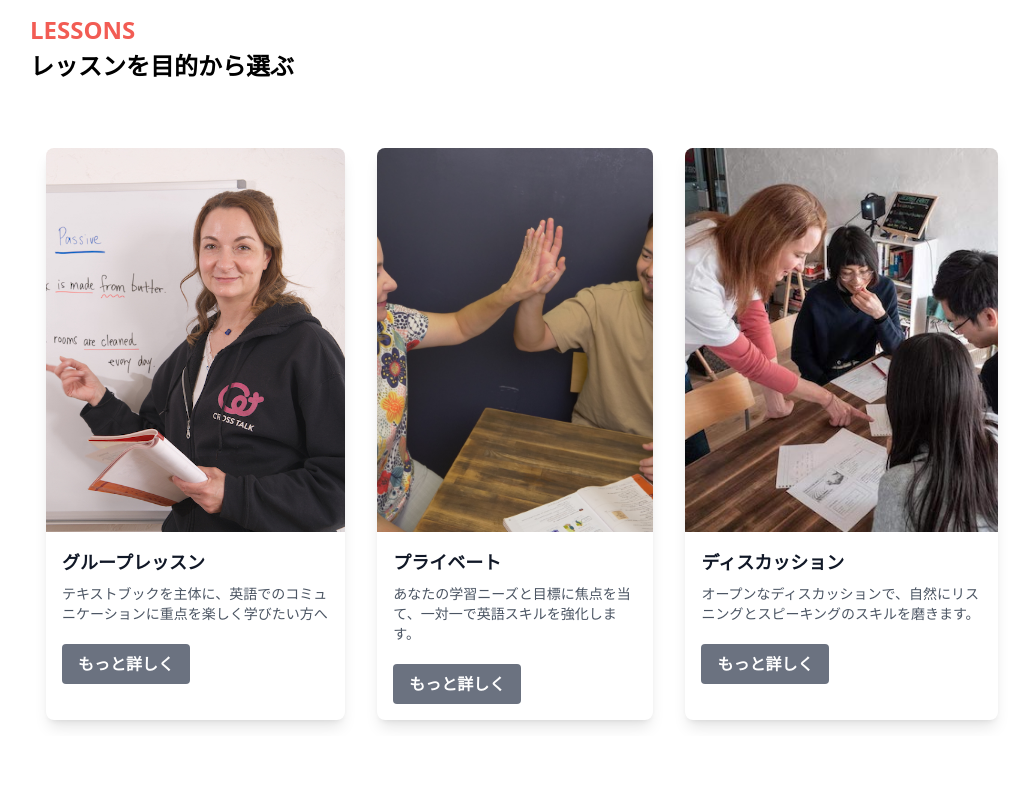
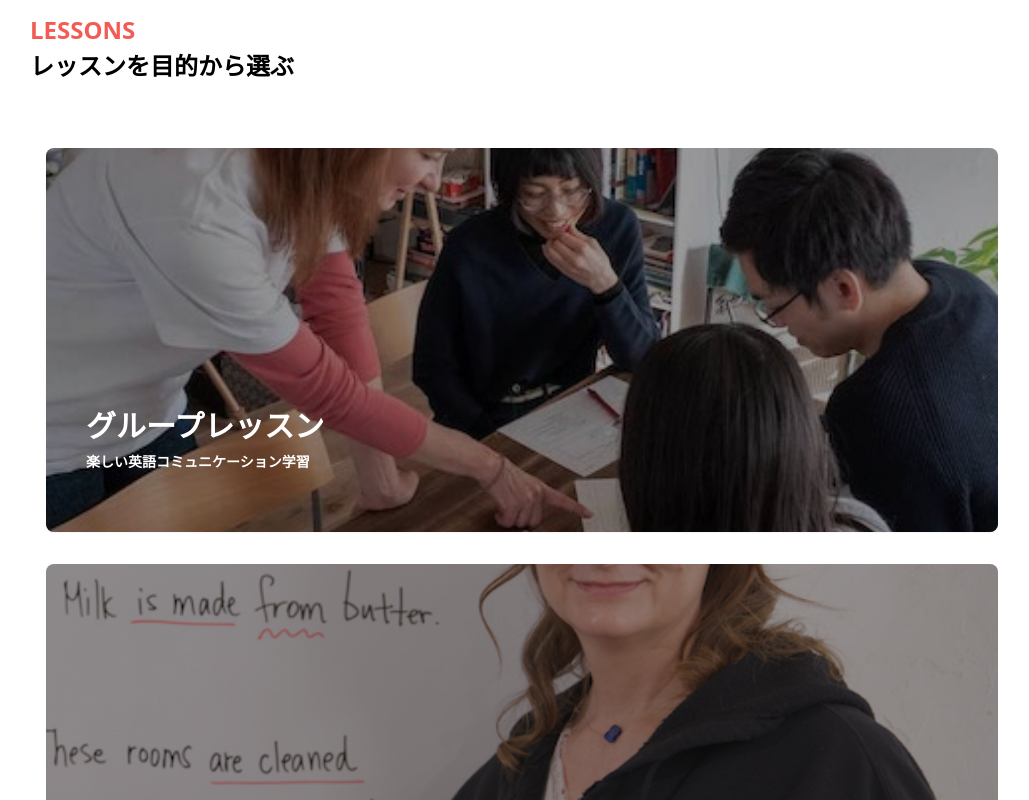
Before and after one commit to nyon3/CrossTalk-English, a Next.js app: page /eikaiwa-school in a window 1280 px wide. Shown: the part 920-1720 px from the top of the page, without its empty margins (118-1147 px from the left). Built offline with nearby package versions, Linux system fonts and the light colour scheme; no server answers.

Commit message:
re-design lesson card component

```diff
--- a/components/Card/LessonCourseCard/index.js
+++ b/components/Card/LessonCourseCard/index.js
@@ -1,31 +1,32 @@
-// aLessonCourseCard.js
+// LessonCourseCard.js
 import Image from "next/image";
 import Carousel from "../Carousel";
-import Button from "@/components/Button";
+import Link from "next/link";
 
-// TODO: this comopnent might be causeing the warings in the console
 const LessonCourseCard = ({ data }) => {
     return (
         <Carousel>
-        <div className="flex flex-auto flex-col md:flex-row m-0 w-full">
+            <div className="flex flex-auto flex-col m-0 w-full">
                 {data.map((item) => (
-                <div key={item.id} className="bg-white rounded-lg shadow-lg overflow-hidden m-4">
-                    <div className="h-96 w-full relative">
+                    <div key={item.id} className="relative bg-white rounded-lg shadow-sm overflow-hidden m-4 transition-opacity duration-300 ease-in-out hover:opacity-80">
+                        <Link href={item.link}>
+                        <div className="relative group">
+                            <div className="h-96 w-full overflow-hidden">
                                 <Image
                                     src={`/images/${item.image}`}
                                     alt={item.alt}
                                     fill
-                            className="object-center object-cover"
+                                    className="transition-transform duration-500 ease-in-out group-hover:scale-110 object-cover"
                                 />
                             </div>
-                    <div className="p-4">
-                        <h3 className="text-gray-900 font-semibold text-lg">{item.headline}</h3>
-                        <p className="text-gray-600 text-sm mt-2">{item.content}</p>
-                        <div className="flex justify-start mt-5">
-                        <Button className="" link={item.link}>もっと詳しく</Button>
+                            <div className="absolute inset-0 bg-black bg-opacity-40 flex flex-col justify-end p-2 md:p-10">
+
+                                <h3 className="text-white font-bold text-3xl mb:text-5xl mb-2">{item.headline}</h3>
+                                <p className="text-white text-sm font-semibold mb-5">{item.content}</p>
+
                             </div>
                         </div>
-
+                        </Link>
                     </div>
                 ))}
             </div>
--- a/content/school/englishCourseContent.yaml
+++ b/content/school/englishCourseContent.yaml
@@ -1,23 +1,23 @@
 # englishCourseContent.yaml
 
 - lesson_type: group_lesson
-  image: andrea_teaching_640.jpg
+  image: discussion_class.jpg
   alt: "Image of Andrea teaching a group lesson"
   link: /eikaiwa-school/lesson/group_lesson
   headline: グループレッスン
-  content: テキストブックを主体に、英語でのコミュニケーションに重点を楽しく学びたい方へ
+  content: 楽しい英語コミュニケーション学習
 - lesson_type: private_lesson
-  image: private_lesson_high_five_1000.JPG
+  image: andrea_teaching_640.jpg
   alt: "Image of a high-five during a private lesson"
   link: /eikaiwa-school/lesson/private_lesson
   headline: プライベート
-  content: あなたの学習ニーズと目標に焦点を当て、一対一で英語スキルを強化します。
+  content: 一対一で英語スキルを向上させます
 - lesson_type: discussion
-  image: discussion_class.jpg
+  image: discussion.jpg
   alt: "Image of a discussion class"
   link: /eikaiwa-school/lesson/freetalk_lesson
   headline: ディスカッション
-  content: オープンなディスカッションで、自然にリスニングとスピーキングのスキルを磨きます。
+  content: 自然な会話スキル磨き
 
 
 # [
```
Also changed, not shown: public/images/discussion.jpg (added). Lines whose indentation alone changed are shown as unchanged.
